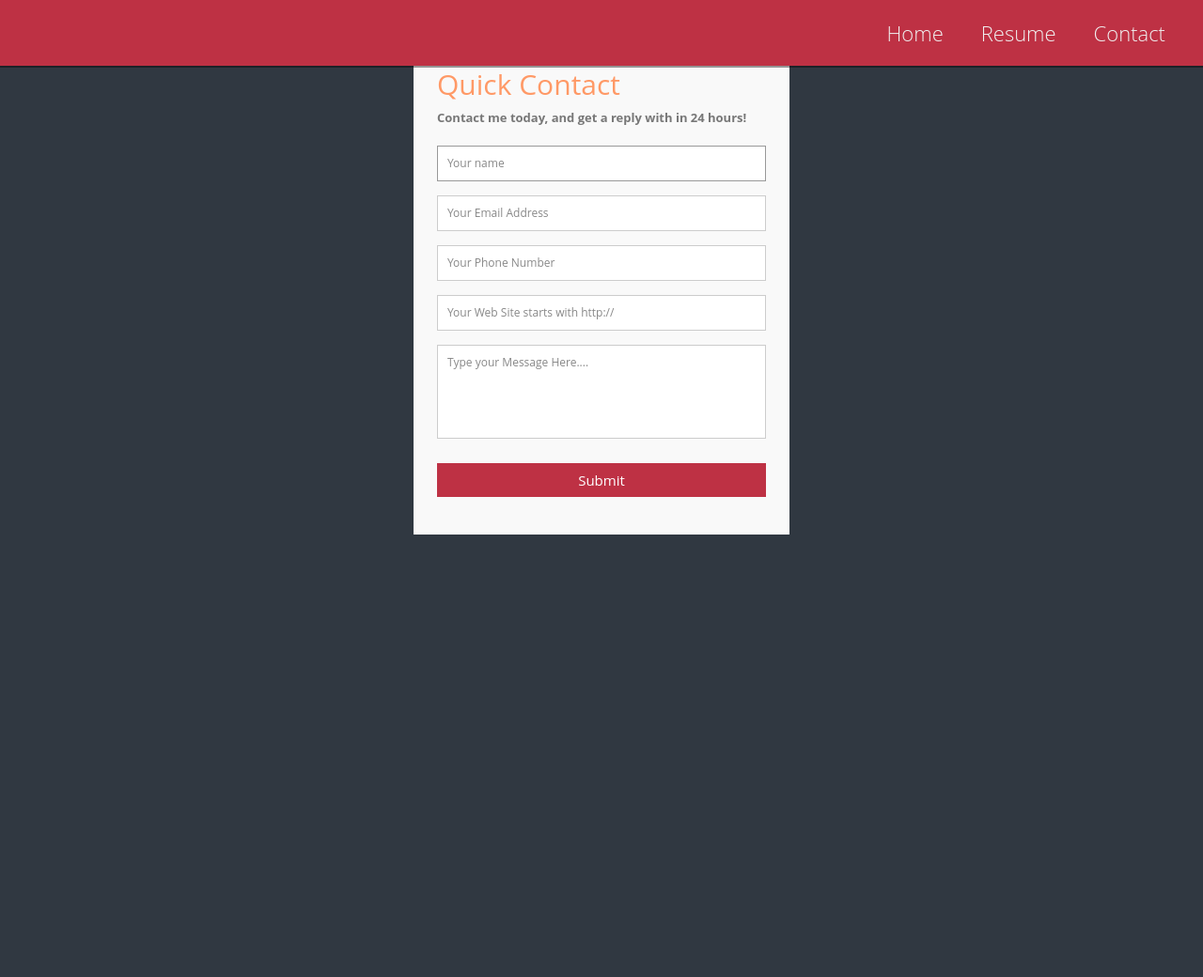
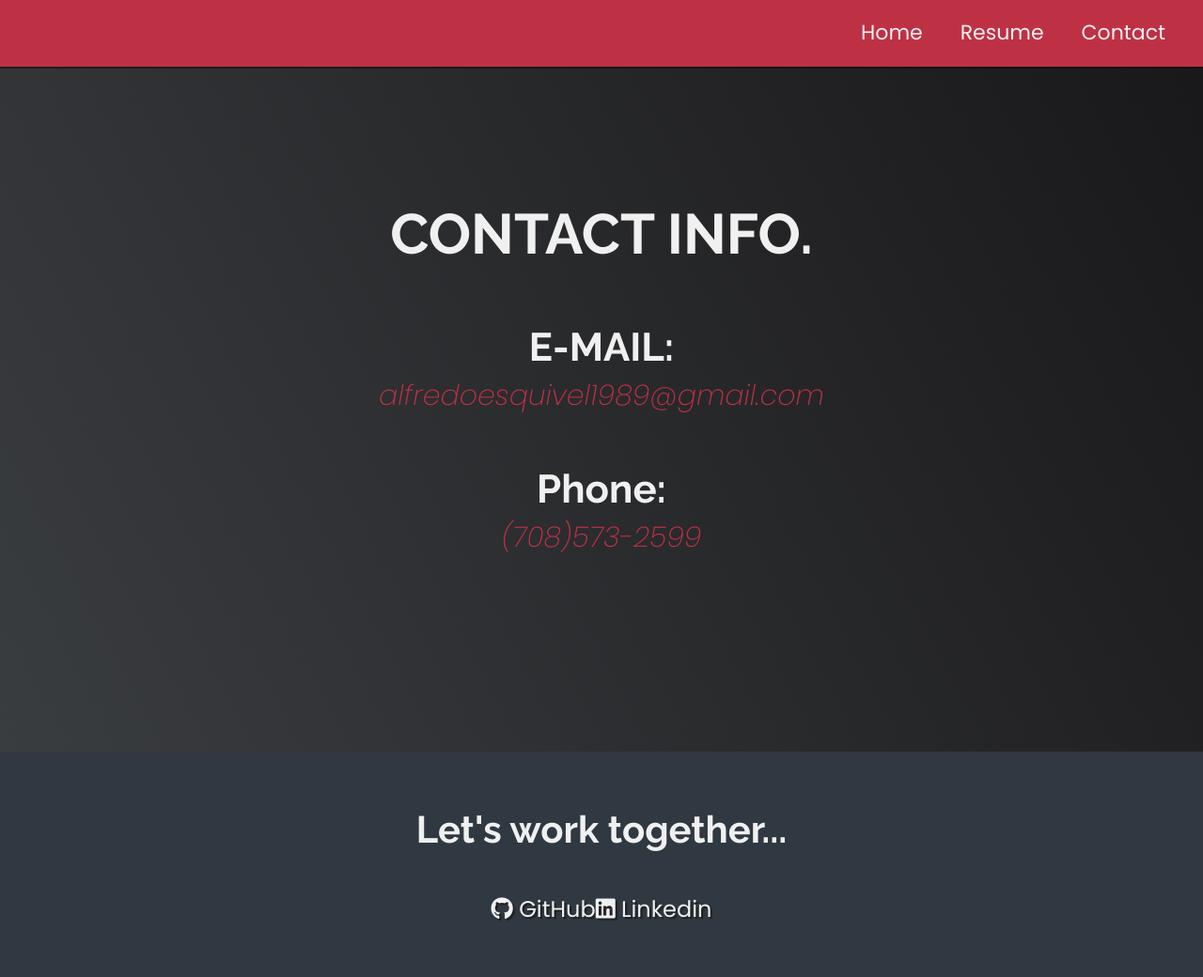
Before and after one commit to AlfredoE89/AlfredoE89, a plain HTML site: page contact.html in a window 1280 px wide. Shown: the whole page at 94% size. Before the commit the page ends 800 px from the top, so only its background shows below. Drawn offline with Linux system fonts and the light colour scheme.

Commit message:
finshed the links to my resume and finshed my contact page

```diff
--- a/contact.html
+++ b/contact.html
@@ -40,64 +40,46 @@
         </li>
       </ul>
     </nav>
-
     <!------ END OF NAV --------->
 
-    <div class="container">
-      <form id="contact" action="" method="post">
-        <h3>Quick Contact</h3>
-        <h4>Contact me today, and get a reply with in 24 hours!</h4>
-        <fieldset>
-          <input
-            placeholder="Your name"
-            type="text"
-            tabindex="1"
-            required
-            autofocus
-          />
-        </fieldset>
-        <fieldset>
-          <input
-            placeholder="Your Email Address"
-            type="email"
-            tabindex="2"
-            required
-          />
-        </fieldset>
-        <fieldset>
-          <input
-            placeholder="Your Phone Number"
-            type="tel"
-            tabindex="3"
-            required
-          />
-        </fieldset>
-        <fieldset>
-          <input
-            placeholder="Your Web Site starts with http://"
-            type="url"
-            tabindex="4"
-            required
-          />
-        </fieldset>
-        <fieldset>
-          <textarea
-            placeholder="Type your Message Here...."
-            tabindex="5"
-            required
-          ></textarea>
-        </fieldset>
-        <fieldset>
-          <button
-            name="submit"
-            type="submit"
-            id="contact-submit"
-            data-submit="...Sending"
-          >
-            Submit
-          </button>
-        </fieldset>
-      </form>
-    </div>
+    <!------ START OF CONTACT ------->
+
+    <section class="welcome-section" id="welcome-section">
+      <h1>CONTACT INFO.</h1>
+      <br />
+      <br />
+      <h2>E-MAIL:</h2>
+      <p>alfredoesquivel1989@gmail.com</p>
+      <br />
+      <br />
+      <h2>Phone:</h2>
+      <p>(708)573-2599</p>
+    </section>
+    <!------ END OF CONTACT ------>
+
+    <!------ START OF CONTACT SECTION ------->
+
+    <section id="contact" class="contact-section">
+      <div class="contact-section-header">
+        <h2>Let's work together...</h2>
+      </div>
+
+      <div class="contact-links">
+        <a
+          id="profile-link"
+          href="https://github.com/AlfredoE89"
+          target="_blank"
+          class="btn contact-details"
+          ><i class="fab fa-github"></i> GitHub</a
+        >
+        <a
+          href="https://www.linkedin.com/in/alfredo-esquivel-716b211a2/"
+          target="_blank"
+          class="btn contact-details"
+          ><i class="fab fa-linkedin"></i> Linkedin</a
+        >
+      </div>
+    </section>
+    <!------ END OF CONTACT SECTION ------->
   </body>
 </html>
--- a/style3.css
+++ b/style3.css
@@ -144,145 +144,66 @@ img {
   background: var(--main-blue);
 }
 
-/* CONTACT FORM */
-
-@import url(
-  https://fonts.googleapis.com/css?family=Open+Sans:400italic,
-  400,
-  300,
-  600
-);
-
-* {
-  margin: 0;
-  padding: 0;
-  box-sizing: border-box;
-  -webkit-box-sizing: border-box;
-  -moz-box-sizing: border-box;
-  -webkit-font-smoothing: antialiased;
-  -moz-font-smoothing: antialiased;
-  -o-font-smoothing: antialiased;
-  font-smoothing: antialiased;
-  text-rendering: optimizeLegibility;
+/*   CONTACT SECTION   */
+.welcome-section {
+  display: flex;
+  flex-direction: column;
+  justify-content: center;
+  align-items: center;
+  width: 100%;
+  height: 100vh;
+  background-color: #000;
+  background-image: linear-gradient(62deg, #3a3d40 0%, #181719 100%);
 }
 
-body {
-  font-family: "Open Sans", Helvetica, Arial, sans-serif;
-  font-weight: 300;
-  font-size: 12px;
-  line-height: 30px;
-  color: #777;
+.welcome-section > p {
+  font-size: 3rem;
+  font-weight: 200;
+  font-style: italic;
+  color: var(--main-red);
+}
+
+.contact-section {
+  display: flex;
+  flex-direction: column;
+  justify-content: center;
+  align-items: center;
+  text-align: center;
+  width: 100%;
+  height: 30vh;
+  padding: 0 2rem;
   background: var(--main-gray);
 }
 
-.container {
-  max-width: 400px;
-  width: 100%;
-  margin: 0 auto;
-  position: relative;
+.contact-section-header > h2 {
+  font-size: 4rem;
 }
 
-#contact input[type="text"],
-#contact input[type="email"],
-#contact input[type="tel"],
-#contact input[type="url"],
-#contact textarea,
-#contact button[type="submit"] {
-  font: 400 12px/16px "Open Sans", Helvetica, Arial, sans-serif;
+@media (max-width: 28.75em) {
+  .contact-section-header > h2 {
+    font-size: 4rem;
+  }
 }
 
-#contact {
-  background: #f9f9f9;
-  padding: 25px;
-  margin: 50px 0;
+.contact-section-header > p {
+  font-style: italic;
 }
 
-#contact h3 {
-  color: #f96;
-  display: block;
-  font-size: 30px;
-  font-weight: 400;
+.contact-links {
+  display: flex;
+  justify-content: center;
+  width: 100%;
+  max-width: 980px;
+  margin-top: 4rem;
+  flex-wrap: wrap;
 }
 
-#contact h4 {
-  margin: 5px 0 15px;
-  display: block;
-  font-size: 13px;
+.contact-details {
+  font-size: 2.4rem;
+  text-shadow: 2px 2px 1px #1f1f1f;
+  transition: transform 0.3s ease-out;
 }
 
-fieldset {
-  border: medium none !important;
-  margin: 0 0 10px;
-  min-width: 100%;
-  padding: 0;
-  width: 100%;
+.contact-details:hover {
+  transform: translateY(8px);
 }
-
-#contact input[type="text"],
-#contact input[type="email"],
-#contact input[type="tel"],
-#contact input[type="url"],
-#contact textarea {
-  width: 100%;
-  border: 1px solid #ccc;
-  background: #fff;
-  margin: 0 0 5px;
-  padding: 10px;
-}
-
-#contact input[type="text"]:hover,
-#contact input[type="email"]:hover,
-#contact input[type="tel"]:hover,
-#contact input[type="url"]:hover,
-#contact textarea:hover {
-  -webkit-transition: border-color 0.3s ease-in-out;
-  -moz-transition: border-color 0.3s ease-in-out;
-  transition: border-color 0.3s ease-in-out;
-  border: 1px solid #aaa;
-}
-
-#contact textarea {
-  height: 100px;
-  max-width: 100%;
-  resize: none;
-}
-
-#contact button[type="submit"] {
-  cursor: pointer;
-  width: 100%;
-  border: none;
-  background: var(--main-red);
-  color: #fff;
-  margin: 0 0 5px;
-  padding: 10px;
-  font-size: 15px;
-}
-
-#contact button[type="submit"]:hover {
-  background: #09c;
-  -webkit-transition: background 0.3s ease-in-out;
-  -moz-transition: background 0.3s ease-in-out;
-  transition: background-color 0.3s ease-in-out;
-}
-
-#contact button[type="submit"]:active {
-  box-shadow: inset 0 1px 3px rgba(0, 0, 0, 0.5);
-}
-
-#contact input:focus,
-#contact textarea:focus {
-  outline: 0;
-  border: 1px solid #999;
-}
-::-webkit-input-placeholder {
-  color: #888;
-}
-:-moz-placeholder {
-  color: #888;
-}
-::-moz-placeholder {
-  color: #888;
-}
-:-ms-input-placeholder {
-  color: #888;
-}
```
Also changed, not shown: index.html (+3 -3 lines), resume.html (+8 -8 lines), thanks.html (deleted, +0 -48 lines).
